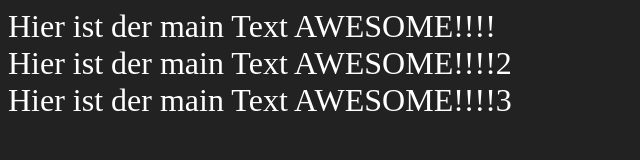
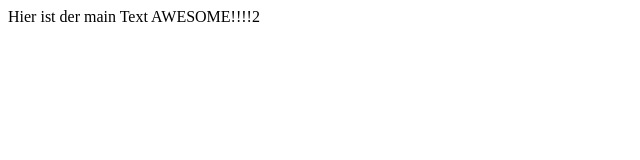
Before and after one commit to SaraEnergy/lectureExercises, a plain HTML site: page cssExamples/index.html in a window 1280 px wide. Shown: the whole page, without its empty margins (0-640 px from the left). Drawn offline with Linux system fonts and the light colour scheme.

Commit message:
:cat: revert some changes

```diff
--- a/cssExamples/css/main.css
+++ b/cssExamples/css/main.css
@@ -3,7 +3,3 @@ html body {
               color: #ffffff;
               font-size: 32px;
             }
-
-#katze + div, #fi, div, {
-  color: red;
-}
--- a/cssExamples/index.html
+++ b/cssExamples/index.html
@@ -2,7 +2,7 @@
 <html lang="de">
 	<head>
 	  <title>Awesome</title>
-  <link rel="stylesheet" href="css/main.css">
+	  <!--<link rel="stylesheet" href="css/main.css">-->
 	</head>
 
 	<body>
@@ -10,15 +10,7 @@
 		</header>
 			<main>
 				<section>
-		<div id="katze" class="katze">
-			Hier ist der main Text AWESOME!!!!
-		</div>
-    <div id="katze1" class="katze">
-      Hier ist der main Text AWESOME!!!!2
-    </div>
-    <div id="katze2">
-      Hier ist der main Text AWESOME!!!!3
-    </div>
+					<div>Hier ist der main Text AWESOME!!!!2</div>
 				</section>
 			</main>
 		<footer>
```
Also changed, not shown: cssExamples/table.html (+0 -5 lines). Lines whose indentation alone changed are shown as unchanged.
